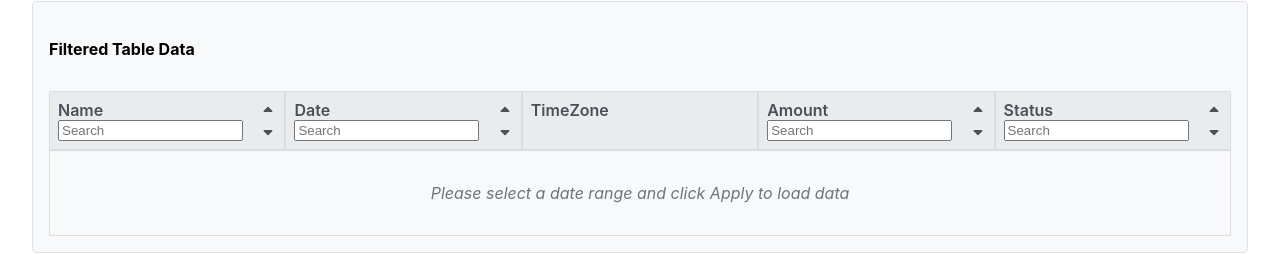
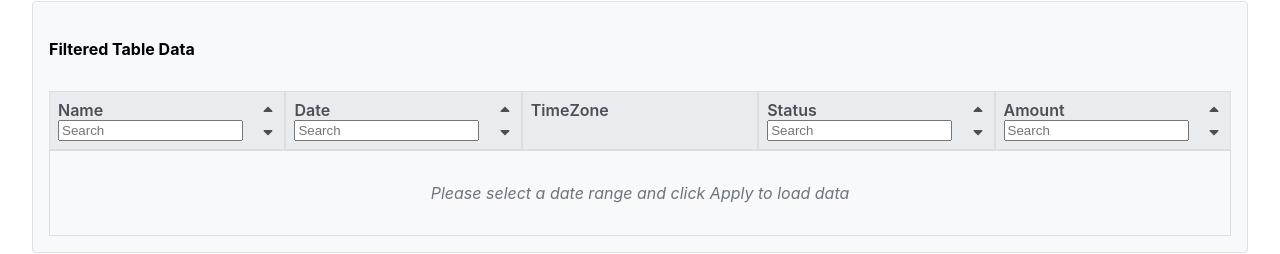
Before and after one commit to K-Sree-Lakshmi/calendar-shield-assessment, a React (Create React App) app: page / in a window 1280 px wide. Shown: the part 841-1095 px from the top of the page. Built offline with nearby package versions, Linux system fonts and the light colour scheme.

Commit message:
Introduce table column alignment regression

```diff
--- a/src/components/Table/Table.jsx
+++ b/src/components/Table/Table.jsx
@@ -10,7 +10,7 @@ const Table = () => {
   const [sortConfig, setSortConfig] = useState({key:null,type:null, direction:null});
   const [filteredData, setFilteredData] = useState([]);
   const [originalData, setOriginalData] = useState([]);
-  const columns = [{name:"Name", key:"name", type:"string"}, {name:"Date", key:"date", type:"date"}, {name:"TimeZone", key:"timezone", type:"string"}, {name:"Amount", key:"amount", type:"float"}, {name:"Status", key:"status", type:"string"}];
+  const columns = [{name:"Name", key:"name", type:"string"}, {name:"Date", key:"date", type:"date"}, {name:"TimeZone", key:"timezone", type:"string"}, {name:"Status", key:"status", type:"string"}, {name:"Amount", key:"amount", type:"float"}];
 
   // Store original data when tableData changes
   useEffect(() => {
```
